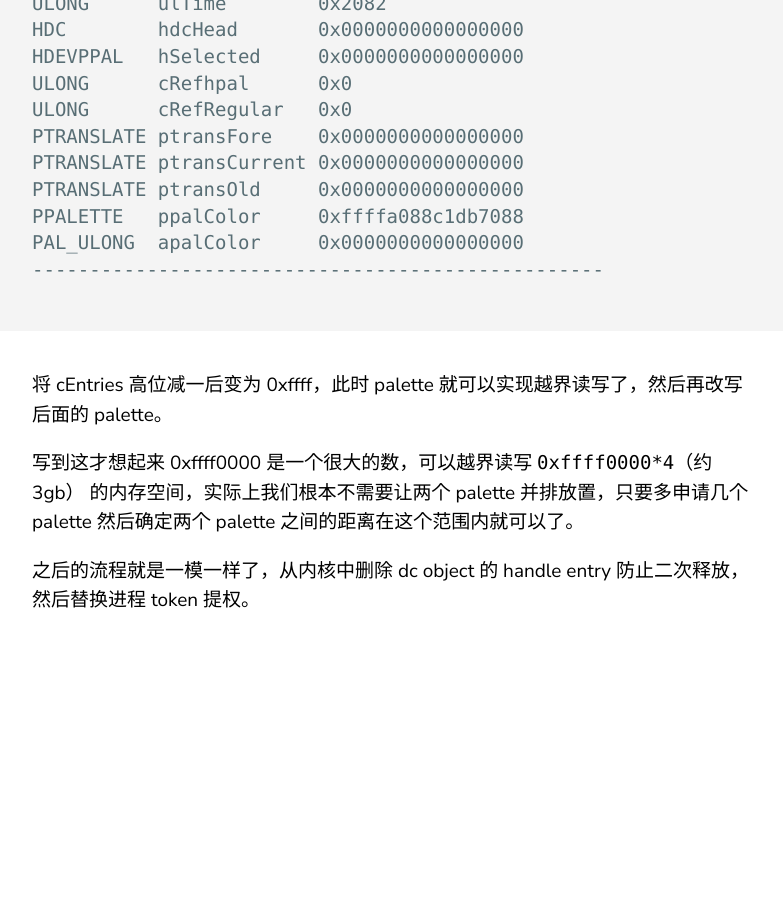
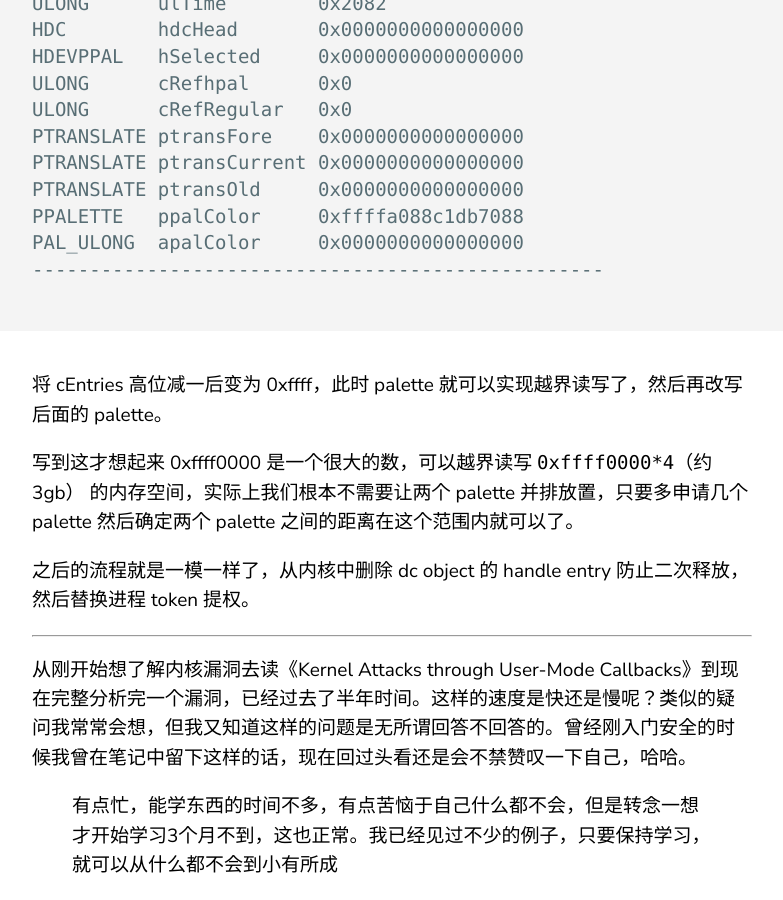
Before and after one commit to CitrusIce/blog, a Jekyll site: the page citrusice.github.io/posts/cve-2018-8453-exploit-2/index.html, which Jekyll copies as it is, in a window 1280 px wide and 900 px high, scrolled down 2185 px. Shown: the whole window, without its empty margins (68-851 px from the left). Built offline with Jekyll 4.4.1, drawn with Linux system fonts in a browser that asks for light colours; before the commit the page ends 2820 px from its top, so only the background shows below that.

Commit message:
update post cve-2018-8453-exploit2

```diff
--- a/_posts/2023-01-11-cve-2018-8453-exploit-2.markdown
+++ b/_posts/2023-01-11-cve-2018-8453-exploit-2.markdown
@@ -63,3 +63,9 @@ PAL_ULONG  apalColor     0x0000000000000000
 写到这才想起来 0xffff0000 是一个很大的数，可以越界读写 `0xffff0000*4`（约3gb） 的内存空间，实际上我们根本不需要让两个 palette 并排放置，只要多申请几个 palette 然后确定两个 palette 之间的距离在这个范围内就可以了。
 
 之后的流程就是一模一样了，从内核中删除 dc object 的 handle entry 防止二次释放，然后替换进程 token 提权。
+
+---
+
+从刚开始想了解内核漏洞去读《Kernel Attacks through User-Mode Callbacks》到现在完整分析完一个漏洞，已经过去了半年时间。这样的速度是快还是慢呢？类似的疑问我常常会想，但我又知道这样的问题是无所谓回答不回答的。曾经刚入门安全的时候我曾在笔记中留下这样的话，现在回过头看还是会不禁赞叹一下自己，哈哈。
+
+>  有点忙，能学东西的时间不多，有点苦恼于自己什么都不会，但是转念一想才开始学习3个月不到，这也正常。我已经见过不少的例子，只要保持学习，就可以从什么都不会到小有所成
--- a/citrusice.github.io/posts/cve-2018-8453-exploit-2/index.html
+++ b/citrusice.github.io/posts/cve-2018-8453-exploit-2/index.html
@@ -86,6 +86,14 @@ PAL_ULONG  apalColor     0x0000000000000000
 
 <p>之后的流程就是一模一样了，从内核中删除 dc object 的 handle entry 防止二次释放，然后替换进程 token 提权。</p>
 
+<hr />
+
+<p>从刚开始想了解内核漏洞去读《Kernel Attacks through User-Mode Callbacks》到现在完整分析完一个漏洞，已经过去了半年时间。这样的速度是快还是慢呢？类似的疑问我常常会想，但我又知道这样的问题是无所谓回答不回答的。曾经刚入门安全的时候我曾在笔记中留下这样的话，现在回过头看还是会不禁赞叹一下自己，哈哈。</p>
+
+<blockquote>
+  <p>有点忙，能学东西的时间不多，有点苦恼于自己什么都不会，但是转念一想才开始学习3个月不到，这也正常。我已经见过不少的例子，只要保持学习，就可以从什么都不会到小有所成</p>
+</blockquote>
+
       </div>
 
         <!-- Configure Disqus --></div>
```
Also changed, not shown: citrusice.github.io/feed.xml (+10 -2 lines).
